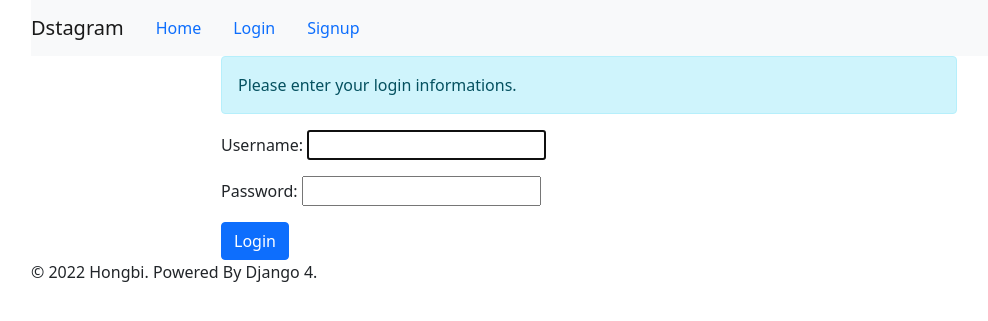
After one commit to 2hongbi/dev-study, a Django app: page /accounts/login/ in a window 1280 px wide. The commit adds this page. Shown: the top 321 px of the page, without its empty margins (51-1039 px from the left). Run offline with Django 4.2, Linux system fonts and the light colour scheme; some libraries are stand-ins or nearby versions.

Commit message:
add login/logout function

```diff
--- /dev/null
+++ b/dstagram/accounts/templates/registration/login.html
@@ -0,0 +1,17 @@
+{% extends 'base.html' %}
+{% block title %} - Login {% endblock %}
+
+{% block content %}
+<div class="row">
+  <div class="col-md-2"></div>
+  <div class="col-md-8 panel panel-default">
+    <div class="alert alert-info">Please enter your login informations.</div>
+    <form action="" method="post">
+      {{form.as_p}}
+      {% csrf_token %}
+      <input class="btn btn-primary" type="submit" value="Login">
+    </form>
+  </div>
+  <div class="col-md-2"></div>
+</div>
+{% endblock %}
--- a/dstagram/accounts/urls.py
+++ b/dstagram/accounts/urls.py
@@ -1,7 +1,8 @@
 from django.contrib import admin
 from django.urls import path, include
+from django.contrib.auth import views as auth_view
 
 urlpatterns = [
-    path('admin/', admin.site.urls),
-    path('', include('photo.urls')),
+    path('login/', auth_view.LoginView.as_view(), name='login'),
+    path('logout/', auth_view.LogoutView.as_view(template_name='registration/logout.html'), name='logout'),
 ]
--- a/dstagram/config/settings.py
+++ b/dstagram/config/settings.py
@@ -125,3 +125,5 @@ STATIC_URL = 'static/'
 # https://docs.djangoproject.com/en/4.0/ref/settings/#default-auto-field
 
 DEFAULT_AUTO_FIELD = 'django.db.models.BigAutoField'
+
+LOGIN_REDIRECT_URL = '/'
--- a/dstagram/config/urls.py
+++ b/dstagram/config/urls.py
@@ -22,6 +22,7 @@ from django.conf import settings
 urlpatterns = [
     path('admin/', admin.site.urls),
     path('', include('photo.urls')),
+    path('accounts/', include('accounts.urls')),
 ]
 
 urlpatterns += static(settings.MEDIA_URL, document_root=settings.MEDIA_ROOT)
--- a/dstagram/templates/base.html
+++ b/dstagram/templates/base.html
@@ -23,9 +23,9 @@
                 {% if user.is_authenticated %}
                 <li class="nav-item"><a href="#" class="nav-link">Welcome, {{user.get_username}}</a></li>
                 <li class="nav-item"><a href="{% url 'photo:photo_upload' %}" class="nav-link">Upload</a></li>
-                <li class="nav-item"><a href="#" class="nav-link">Logout</a></li>
+                <li class="nav-item"><a href="{% url 'logout' %}" class="nav-link">Logout</a></li>
                 {% else %}
-                <li class="nav-item"><a href="#" class="nav-link">Login</a></li>
+                <li class="nav-item"><a href="{% url 'login' %}" class="nav-link">Login</a></li>
                 <li class="nav-item"><a href="#" class="nav-link">Signup</a></li>
                 {% endif %}
             </ul>
```
Also changed, not shown: dstagram/accounts/templates/registration/logout.html (added, +13 -0 lines).
